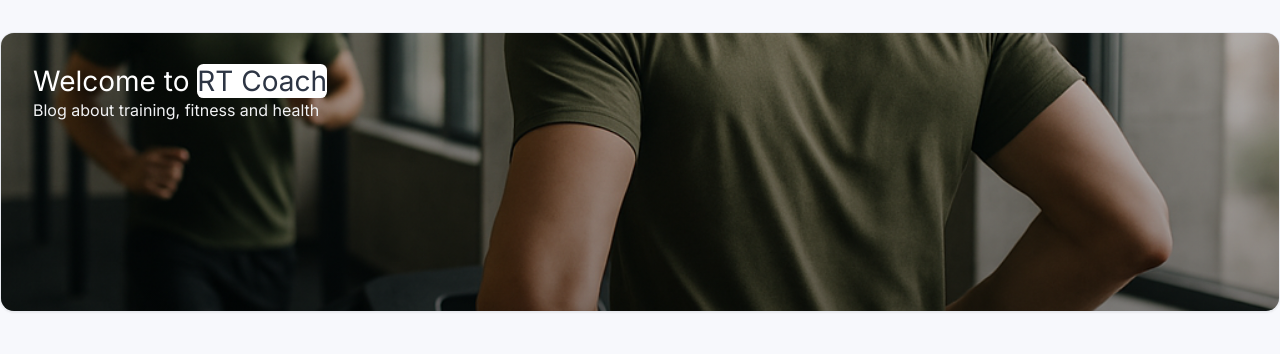
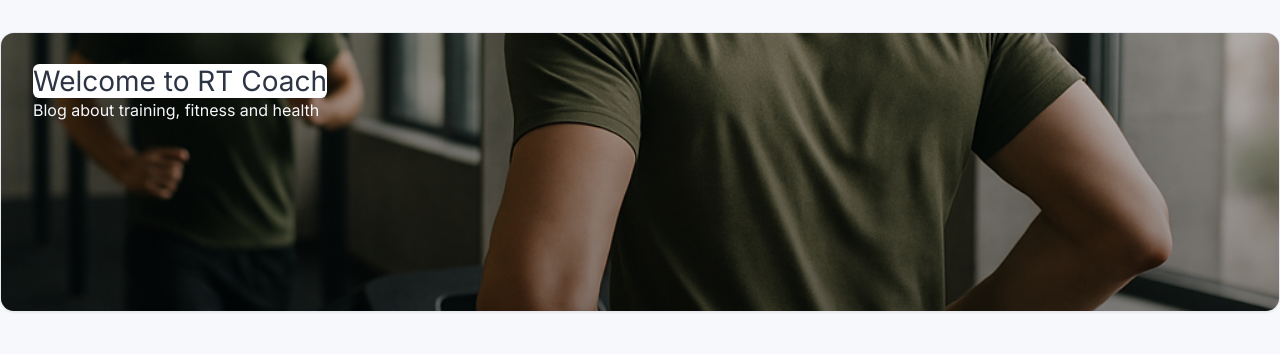
Before and after one commit to rory-codes/rt-coach, a Django app: page / in a window 1280 px wide. Shown: the part 62-416 px from the top of the page. Run offline with Django 4.2, Linux system fonts and the light colour scheme; data that the repository does not hold is empty; parts of the project's set-up code (start-up, migrations or seed data) failed here and were passed over.

Commit message:
Changes for wave accessibility- contrast errors still showing despite previous fixes

```diff
--- a/static/css/style.css
+++ b/static/css/style.css
@@ -115,7 +115,7 @@ img { max-width: 100%; height: auto; display: block; }
 }
 
 /* Text above image */
-.masthead-text { position: relative; z-index: 1; color: #fff; padding: clamp(1rem, 2.5vw, 2rem); }
+.masthead-text { position: relative; z-index: 1; color: #0a0909; padding: clamp(1rem, 2.5vw, 2rem); }
 
 /* Cards */
 .card {
@@ -179,6 +179,7 @@ img { max-width: 100%; height: auto; display: block; }
     background-color: var(--rt-bg);
     border: var(--rt-accent);
     border-radius: 0.4rem;
+    color: var(--rt-ink);
 }
 .post-subtitle {
     margin-left: 4%;
@@ -186,12 +187,13 @@ img { max-width: 100%; height: auto; display: block; }
     background-color: var(--rt-accent-50);
     border: var(--rt-accent);
     border-radius: 0.4rem;
+    color: var(--rt-ink);
 }
 
-.faded { color: #f1f2f4; }
+.faded { color: var(--rt-bg); }
 
 .bg-white {
-  background-color: #f7f8fc;
+  background-color: var(--rt-bg);
   border: var(--rt-accent);
   border-radius: 0.4rem}
 
--- a/templates/base.html
+++ b/templates/base.html
@@ -103,7 +103,7 @@
         <img class="masthead-photo" src="{% static 'img/rt-coach-hero.png' %}" alt="Athlete training with RT Coach">
       </div>
       <div class="masthead-text">
-        <h1 class="h3 m-0">Welcome to <span class="rt-coach bg-white">RT Coach</span></h1>
+        <h1 class="h3 m-0"><span class="rt-coach bg-white">Welcome to RT Coach</span></h1>
         <p class=" faded">Blog about training, fitness and health</p>
       </div>
     </div>
```
